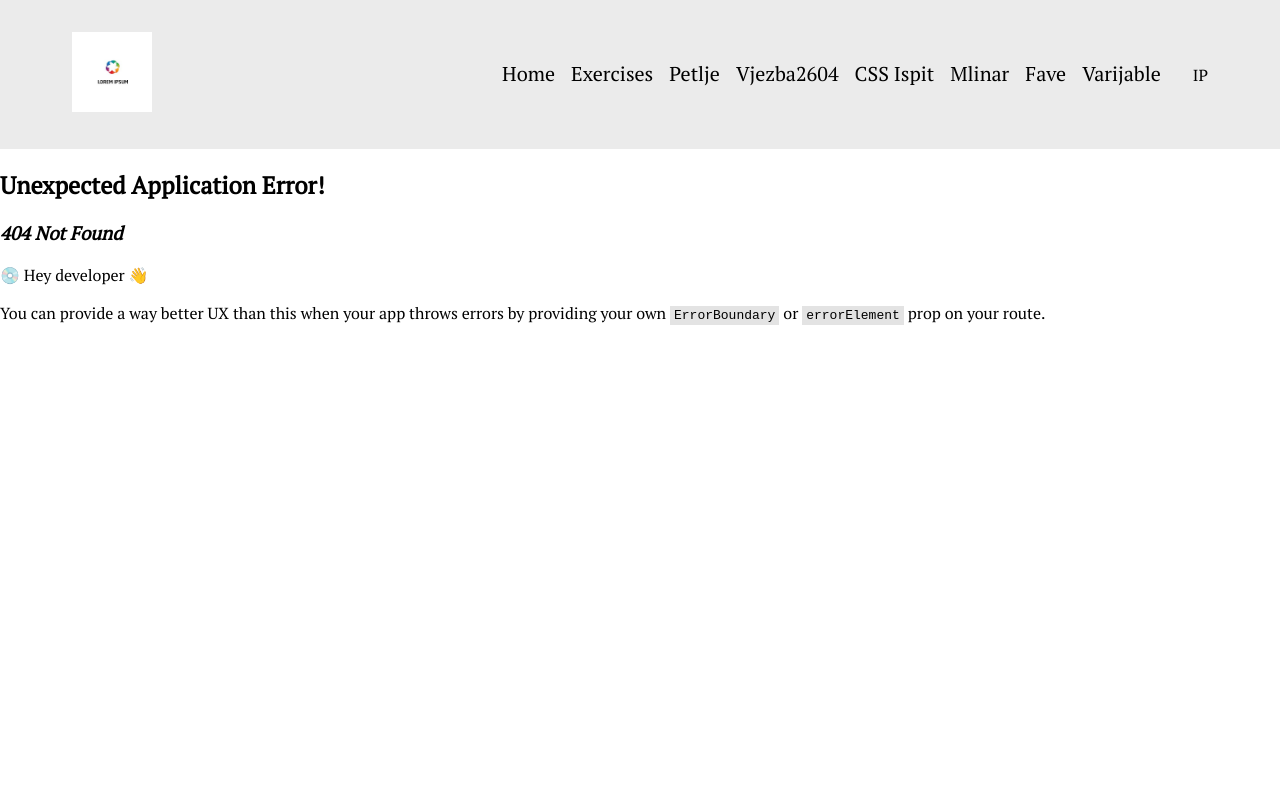
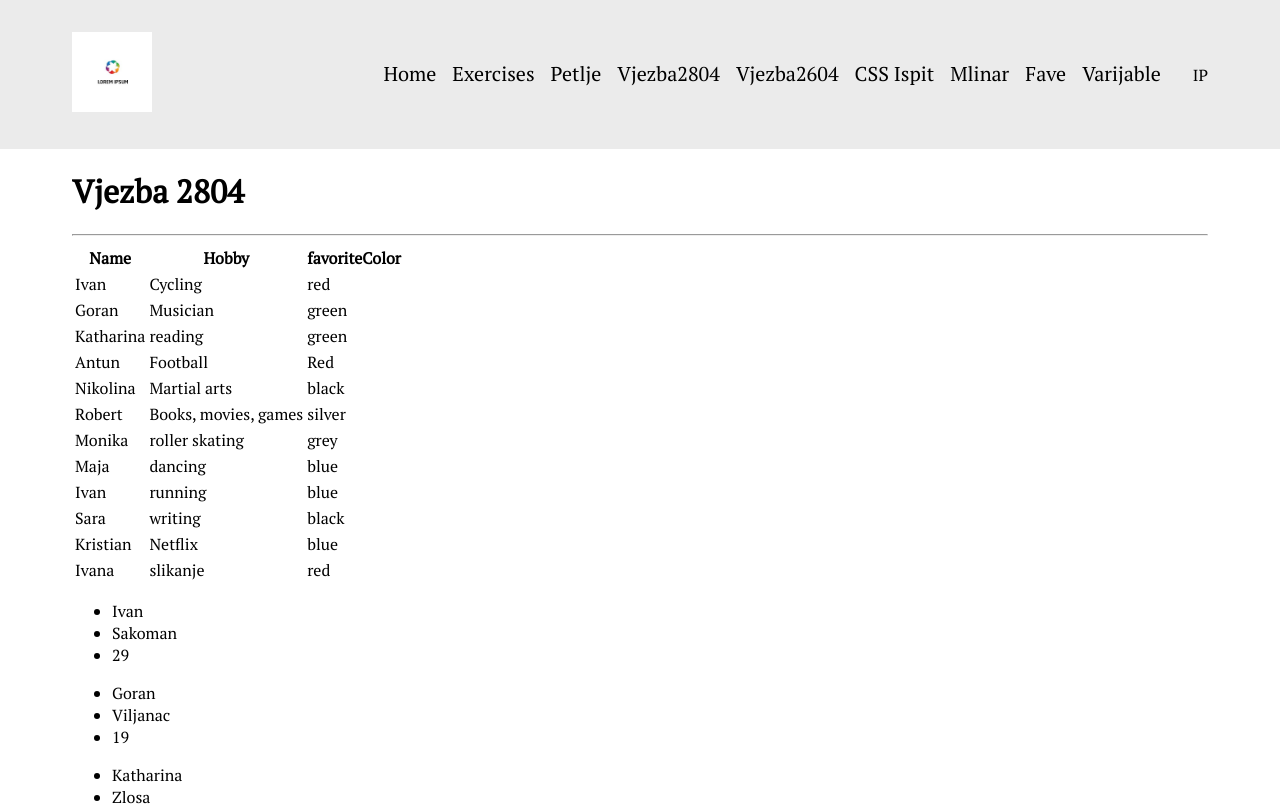
Before and after one commit to Puljkhan/react.app, a React (Vite) app: page /vjezba2804 in a window 1280 px wide. Before the commit this address had no page. Shown: the top 806 px of the page. Built offline with nearby package versions, Linux system fonts and the light colour scheme.

Commit message:
add vjezba2804

```diff
--- a/src/App.tsx
+++ b/src/App.tsx
@@ -10,6 +10,7 @@
 import Varijable from "./pages/varijable";
 import Petlje from "./pages/petlje";
 import Vjezba2604 from "./pages/vjezba2604";
+import Vjezba2804 from "./pages/vjezba2804";
 
 const App = () => {
   const router = createBrowserRouter([
@@ -24,6 +25,10 @@
     {
       path: "/vjezba2604",
       element: <Vjezba2604 />,
+    },
+    {
+      path: "/vjezba2804",
+      element: <Vjezba2804 />,
     },
     {
       path: "/exe",
--- a/src/components/header.tsx
+++ b/src/components/header.tsx
@@ -17,6 +17,9 @@
             </a>
             <a className="header__nav__item" href="petlje">
               Petlje
+            </a>
+            <a className="header__nav__item" href="vjezba2804">
+              Vjezba2804
             </a>
             <a className="header__nav__item" href="vjezba2604">
               Vjezba2604
--- /dev/null
+++ b/src/pages/vjezba2804.tsx
@@ -0,0 +1,249 @@
+type GenderType = "male" | "female";
+
+type StudentType = {
+  name: string;
+  lastName: string;
+  age: number;
+  gender: GenderType;
+  height: number;
+  hobby: string;
+  employed: boolean;
+  favoriteColor: string;
+};
+
+const Vjezba2804 = () => {
+  const frontendRazred: StudentType[] = [
+    {
+      name: "Ivan",
+      lastName: "Sakoman",
+      age: 29,
+      gender: "male",
+      height: 183,
+      hobby: "Cycling",
+      employed: true,
+      favoriteColor: "red",
+    },
+    {
+      name: "Goran",
+      lastName: "Viljanac",
+      age: 19,
+      gender: "male",
+      height: 185,
+      hobby: "Musician",
+      employed: true,
+      favoriteColor: "green",
+    },
+    {
+      name: "Katharina",
+      lastName: "Zlosa",
+      age: 27,
+      gender: "female",
+      height: 180,
+      hobby: "reading",
+      employed: true,
+      favoriteColor: "green",
+    },
+    {
+      name: "Antun",
+      lastName: "Glumac",
+      age: 22,
+      gender: "male",
+      height: 185,
+      hobby: "Football",
+      employed: false,
+      favoriteColor: "Red",
+    },
+    {
+      name: "Nikolina",
+      lastName: "Kirčanski",
+      age: 40,
+      gender: "female",
+      height: 164,
+      hobby: "Martial arts",
+      employed: true,
+      favoriteColor: "black",
+    },
+    {
+      name: "Robert",
+      lastName: "Đujić",
+      age: 24,
+      gender: "male",
+      height: 182,
+      hobby: "Books, movies, games",
+      employed: false,
+      favoriteColor: "silver",
+    },
+    {
+      name: "Monika",
+      lastName: "Ivankovic",
+      age: 23,
+      gender: "female",
+      height: 164,
+      hobby: "roller skating",
+      employed: true,
+      favoriteColor: "grey",
+    },
+    {
+      name: "Maja",
+      lastName: "Juratovac",
+      age: 32,
+      gender: "female",
+      height: 169,
+      hobby: "dancing",
+      employed: true,
+      favoriteColor: "blue",
+    },
+    {
+      name: "Ivan",
+      lastName: "Puljić",
+      age: 25,
+      gender: "male",
+      height: 175,
+      hobby: "running",
+      employed: false,
+      favoriteColor: "blue",
+    },
+    {
+      name: "Sara",
+      lastName: "Cindric",
+      age: 24,
+      gender: "female",
+      height: 161,
+      hobby: "writing",
+      employed: false,
+      favoriteColor: "black",
+    },
+    {
+      name: "Kristian",
+      lastName: "Radoš",
+      age: 30,
+      gender: "male",
+      height: 188,
+      hobby: "Netflix",
+      employed: true,
+      favoriteColor: "blue",
+    },
+    {
+      name: "Ivana",
+      lastName: "Arbutina",
+      age: 42,
+      gender: "female",
+      height: 166,
+      hobby: "slikanje",
+      employed: false,
+      favoriteColor: "red",
+    },
+  ];
+  //Godine
+
+  const numbers = [42, 30, 24, 25, 32, 23, 24, 40, 22, 27, 19, 29];
+
+  let result = numbers[0];
+  for (let i = 0; i < numbers.length; i++) {
+    if (numbers[i] < result) {
+      result = numbers[i];
+    }
+  }
+
+  console.log("Smallest number is: " + result);
+
+  //Imena
+
+  var listNames = [
+    "Ivana",
+    "Ivan",
+    "Kristian",
+    "Sara",
+    "Maja",
+    `Monika`,
+    `Robert`,
+    `Nikolina`,
+    `Antun`,
+    `Katharina`,
+    `Goran`,
+  ];
+
+  listNames.forEach((i) => {
+    if (i.startsWith("M")) {
+      console.log(i);
+    }
+  });
+
+  //Visina
+
+  //Boje
+
+  var listfavoriteColor = [
+    "red",
+    "blue",
+    "black",
+    "blue",
+    "blue",
+    `gray`,
+    `silver`,
+    `black`,
+    `red`,
+    `green`,
+    `red`,
+  ];
+
+  listfavoriteColor.forEach((i) => {
+    if (i.startsWith("red")) {
+      console.log(i);
+    }
+  });
+
+  //Prezime
+
+  let lastName = [];
+
+  for (let i = 0; i < frontendRazred.length; i++) {
+    if (/(c|ć)$/.test(frontendRazred[i].lastName)) {
+      lastName.push(frontendRazred[i].lastName);
+    }
+  }
+
+  console.log("People whose name end in c or ć are: " + lastName);
+
+  return (
+    <div className="container">
+      <h1>Vjezba 2804</h1>
+      <hr />
+      <div>
+        <table>
+          <thead>
+            <tr>
+              <th>Name</th>
+              <th>Hobby</th>
+              <th>favoriteColor</th>
+            </tr>
+          </thead>
+          <tbody>
+            {frontendRazred.map((student) => {
+              return (
+                <tr>
+                  <td>{student.name}</td>
+                  <td>{student.hobby}</td>
+                  <td>{student.favoriteColor}</td>
+                </tr>
+              );
+            })}
+          </tbody>
+        </table>
+      </div>
+      <div>
+        {frontendRazred.map((student) => {
+          return (
+            <ul>
+              <li>{student.name}</li>
+              <li>{student.lastName}</li>
+              <li>{student.age}</li>
+            </ul>
+          );
+        })}
+      </div>
+    </div>
+  );
+};
+
+export default Vjezba2804;
```
